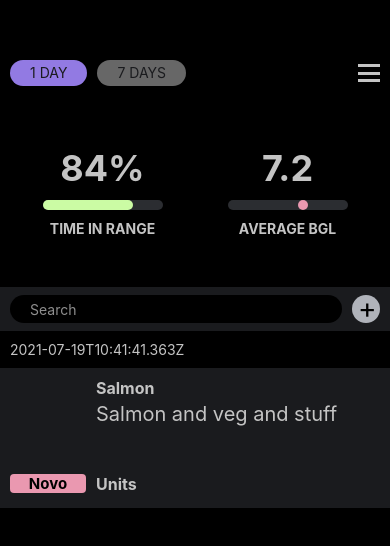
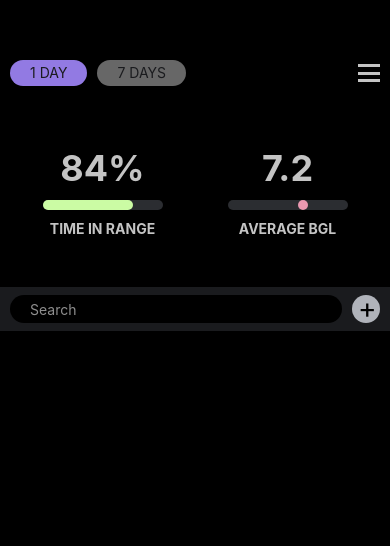
Before and after one commit to andrewsel/levels, a React Native app: screen / in a window 390 px wide. Shown: the top 546 px of the page. Built offline with nearby package versions, Linux system fonts and the light colour scheme.

Commit message:
feat: save new entry

```diff
--- a/App.js
+++ b/App.js
@@ -10,6 +10,26 @@ import TimeInRangeGraph from './components/TimeInRangeGraph';
 import AverageBGLGraph from './components/AverageBGLGraph';
 import EntryList from './components/EntryList';
 import Add from './components/Add';
+
+/*
+
+TO DO
+
+- Render tags
+- Edit note
+- Render note
+- Sort entry list by date
+- Search
+- Add tag
+- Image resizing
+- Graph page
+- Settings
+-- Import data from Health
+-- Edit Insulin Types
+-- Edit Tags
+
+
+*/
 
 /* Permission options */
 const permissions = {
@@ -24,7 +44,7 @@ const screens = {
   add: 'ADD',
 };
 
-const part = {
+const parts = {
   food: 'FOOD',
   insulin: 'INSULIN',
   note: 'NOTE',
@@ -32,29 +52,47 @@ const part = {
 
 const App = () => {
   const [screen, setScreen] = useState(screens.main);
+  const [insulinTypes, setInsulinTypes] = useState({
+    uihasdf9a: {
+      insulinName: 'Novo',
+      insulinColour: colour.pink,
+    },
+    auwe9820: {
+      insulinName: 'Actrapid',
+      insulinColour: colour.blue,
+    },
+    cioaf9832: {
+      insulinName: 'Fiasp',
+      insulinColour: colour.green,
+    },
+    cijod8908a: {
+      insulinName: 'Opti',
+      insulinColour: colour.bluegreen,
+    },
+  });
   const [entryList, setEntryList] = useState([
-    {
-      id: 'bd7acbea-c1b1-46c2-aed5-3ad53abb28ba',
-      time: '2021-07-19T10:41:41.363Z',
-      tags: ['dinner'],
-      insulins: [
-        {
-          id: '983khjf98fad98',
-          partType: part.insulin,
-          insulinNumber: 3.5,
-          insulinType: 'Novo',
-        },
-      ],
-      foods: [
-        {
-          id: '983khjf9khja78fad98',
-          partType: part.food,
-          title: 'Salmon',
-          desc: 'Salmon and veg and stuff',
-          image: '',
-        },
-      ],
-    },
+    // {
+    //   id: 'bd7acbea-c1b1-46c2-aed5-3ad53abb28ba',
+    //   time: '2021-07-18T10:41:41.363Z',
+    //   tags: ['dinner'],
+    //   insulins: [
+    //     {
+    //       id: '983khjf98fad98',
+    //       partType: parts.insulin,
+    //       insulinNumber: 3.5,
+    //       insulinId: 'cioaf9832',
+    //     },
+    //   ],
+    //   foods: [
+    //     {
+    //       id: '983khjf9khja78fad98',
+    //       partType: parts.food,
+    //       title: 'Salmon',
+    //       desc: 'Salmon and veg and stuff',
+    //       image: '',
+    //     },
+    //   ],
+    // },
   ]);
 
   const handlePressAuthHealthKit = () => {
@@ -108,6 +146,7 @@ const App = () => {
           setScreen={setScreen}
           setEntryList={setEntryList}
           entryList={entryList}
+          insulinTypes={insulinTypes}
         />
       )}
       {screen === 'MAIN' && (
@@ -145,7 +184,7 @@ const App = () => {
               </Text>
             </View>
           </View>
-          <EntryList entryList={entryList} />
+          <EntryList entryList={entryList} insulinTypes={insulinTypes} />
 
           <View style={s.container}>
             <Text style={s.text} onPress={handlePressAuthHealthKit}>
--- a/components/Add.js
+++ b/components/Add.js
@@ -12,6 +12,8 @@ import moment from 'moment';
 import EditFood from './EditFood';
 import EditInsulin from './EditInsulin';
 import Tags from './Tags';
+import 'react-native-get-random-values';
+import {v4 as uuid} from 'uuid';
 
 const part = {
   food: 'FOOD',
@@ -19,7 +21,7 @@ const part = {
   note: 'NOTE',
 };
 
-const Add = ({entryList, setEntryList, setScreen}) => {
+const Add = ({entryList, setEntryList, setScreen, insulinTypes}) => {
   const initialMode = 'date';
   const [date, setDate] = useState(new Date());
   const [show, setShow] = useState(false);
@@ -36,28 +38,23 @@ const Add = ({entryList, setEntryList, setScreen}) => {
   const [insulins, setInsulins] = useState([]);
   const [notes, setNotes] = useState([]);
 
+  const getTags = () => {
+    const finalTags = [];
+    tags.map(t => {
+      if (t[1]) {
+        finalTags.push(t[0]);
+      }
+    });
+    return finalTags;
+  };
+
   const handleSave = () => {
     const newEntry = {
-      id: '1bd7acbea-c1b1-46c2-aed5-3ad53abb28ba',
-      time: '2021-07-19T10:41:41.363Z',
-      tags: ['dinner'],
-      insulins: [
-        {
-          id: '9183khjf98fad98',
-          partType: part.insulin,
-          insulinNumber: 3.5,
-          insulinType: 'Novo',
-        },
-      ],
-      foods: [
-        {
-          id: '1983khjf9khja78fad98',
-          partType: part.food,
-          title: 'Salmon',
-          desc: 'Salmon and veg and stuff',
-          image: '',
-        },
-      ],
+      id: uuid(),
+      time: date.toISOString(),
+      tags: getTags(),
+      insulins,
+      foods,
     };
     const newEntryList = entryList.slice();
     newEntryList.push(newEntry);
@@ -130,6 +127,7 @@ const Add = ({entryList, setEntryList, setScreen}) => {
               insulins={insulins}
               setInsulins={setInsulins}
               partIndex={index}
+              insulinTypes={insulinTypes}
             />
           </View>
         ))}
@@ -138,14 +136,16 @@ const Add = ({entryList, setEntryList, setScreen}) => {
           <Text style={s.buttonText}>ADD</Text>
           <TouchableOpacity
             style={s.button}
-            onPress={() => setFoods([...foods, {partType: part.food}])}>
+            onPress={() =>
+              setFoods([...foods, {partType: part.food, id: uuid()}])
+            }>
             <Text style={s.buttonText}>FOOD</Text>
           </TouchableOpacity>
           <TouchableOpacity style={s.button}>
             <Text
               style={s.buttonText}
               onPress={() =>
-                setInsulins([...insulins, {partType: part.insulin}])
+                setInsulins([...insulins, {partType: part.insulin, id: uuid()}])
               }>
               INSULIN
             </Text>
--- a/components/EditFood.js
+++ b/components/EditFood.js
@@ -26,7 +26,7 @@ const EditFood = ({foods, setFoods, partIndex}) => {
       },
       setResponse,
     );
-    console.log(response);
+    // console.log(response);
   };
 
   const handleLibraryPress = () => {
--- a/components/EditInsulin.js
+++ b/components/EditInsulin.js
@@ -12,23 +12,24 @@ import {
 import {colour, fontSize, spacing, radius} from '../styles/styles';
 import Icon from 'react-native-vector-icons/FontAwesome';
 
-const insulinNames = ['Novo', 'Actrapid', 'Fiasp'];
+// const insulinNames = ['Novo', 'Actrapid', 'Fiasp'];
 
-const EditInsulin = ({insulins, setInsulins, partIndex}) => {
+const EditInsulin = ({insulins, setInsulins, partIndex, insulinTypes}) => {
   const [modalVisible, setModalVisible] = useState(false);
 
   const renderInsulinTypes = ({item}) => {
+    // console.log(item);
     return (
       <Pressable style={s.modalButton}>
         <Text
           style={s.modalButtonText}
           onPress={() => {
             const newEntryParts = insulins.slice();
-            newEntryParts[partIndex].insulinType = item;
+            newEntryParts[partIndex].insulinId = item[0];
             setInsulins(newEntryParts);
             setModalVisible(false);
           }}>
-          {item}
+          {item[1].insulinName}
         </Text>
       </Pressable>
     );
@@ -58,8 +59,8 @@ const EditInsulin = ({insulins, setInsulins, partIndex}) => {
         style={s.insulinNumberContainer}
         onPress={() => setModalVisible(true)}>
         <Text style={s.insulinNumber}>
-          {insulins[partIndex].insulinType
-            ? insulins[partIndex].insulinType
+          {insulins[partIndex].insulinId
+            ? insulinTypes[insulins[partIndex].insulinId].insulinName
             : 'Select'}
         </Text>
         <Icon
@@ -80,7 +81,7 @@ const EditInsulin = ({insulins, setInsulins, partIndex}) => {
           <View style={s.modalView}>
             <FlatList
               contentContainerStyle={s.modalFlatList}
-              data={insulinNames}
+              data={Object.entries(insulinTypes)}
               renderItem={renderInsulinTypes}
               keyExtractor={item => item}
             />
--- a/components/Entry.js
+++ b/components/Entry.js
@@ -1,7 +1,9 @@
 import React from 'react';
 import {View, StyleSheet, Image, Text, FlatList} from 'react-native';
 import {colour, fontSize, spacing, radius} from '../styles/styles';
+import moment from 'moment';
 
+const Entry = ({entry, insulinTypes}) => {
   const renderFood = ({item}) => {
     return (
       <View style={s.container}>
@@ -23,33 +25,45 @@ const renderInsulin = ({item}) => {
     return (
       <View style={s.container}>
         <View style={s.leftCol}>
-        <View style={s.novoBox}>
-          <Text style={s.insulin}>Novo</Text>
+          <View
+            style={[
+              s.insulinBox,
+              {backgroundColor: insulinTypes[item.insulinId].insulinColour},
+            ]}>
+            <Text style={s.insulin}>
+              {insulinTypes[item.insulinId].insulinName}
+            </Text>
           </View>
         </View>
         <View style={s.rightCol}>
-        <Text style={s.head}>Units</Text>
+          <Text style={s.head}>{item.insulinNumber} Units</Text>
         </View>
       </View>
     );
   };
 
-const Entry = ({item}) => {
   return (
     <View>
       <View style={s.dateContainer}>
-        <Text style={s.dateText}>{item.time}</Text>
+        <Text style={s.dateText}>
+          {moment(entry.time).isBetween(
+            moment().startOf('day').subtract(1, 'days'),
+            moment().endOf('day'),
+          )
+            ? moment(entry.time).calendar()
+            : moment(entry.time).format('ddd D MMM YYYY h:mm a')}
+        </Text>
       </View>
       <View style={s.box}>
         <FlatList
-          data={item.foods}
+          data={entry.foods}
           renderItem={renderFood}
           listKey={(f, index) => f.id + index.toString()}
         />
       </View>
       <View style={s.box}>
         <FlatList
-          data={item.insulins}
+          data={entry.insulins}
           renderItem={renderInsulin}
           listKey={(i, index) => i.id + index.toString()}
         />
@@ -92,8 +106,7 @@ const s = StyleSheet.create({
     fontSize: fontSize.lg,
     color: colour.smoke,
   },
-  novoBox: {
-    backgroundColor: colour.pink,
+  insulinBox: {
     borderRadius: 4,
     display: 'flex',
     flexDirection: 'row',
--- a/components/EntryList.js
+++ b/components/EntryList.js
@@ -2,8 +2,10 @@ import React from 'react';
 import {View, FlatList} from 'react-native';
 import Entry from './Entry';
 
-const EntryList = ({entryList}) => {
-  const renderItem = ({item}) => <Entry item={item} />;
+const EntryList = ({entryList, insulinTypes}) => {
+  const renderItem = ({item}) => (
+    <Entry entry={item} insulinTypes={insulinTypes} />
+  );
 
   return (
     <View>
--- a/package.json
+++ b/package.json
@@ -16,9 +16,11 @@
     "react-icons": "^4.2.0",
     "react-native": "0.64.1",
     "react-native-fs": "^2.18.0",
+    "react-native-get-random-values": "^1.7.0",
     "react-native-health": "^1.8.0",
     "react-native-image-picker": "^4.0.4",
-    "react-native-vector-icons": "^8.1.0"
+    "react-native-vector-icons": "^8.1.0",
+    "uuid": "^8.3.2"
   },
   "devDependencies": {
     "@babel/core": "^7.12.9",
```
Also changed, not shown: 2 other files (tests, documents, lock files or other folders). Lines whose indentation alone changed are shown as unchanged.
